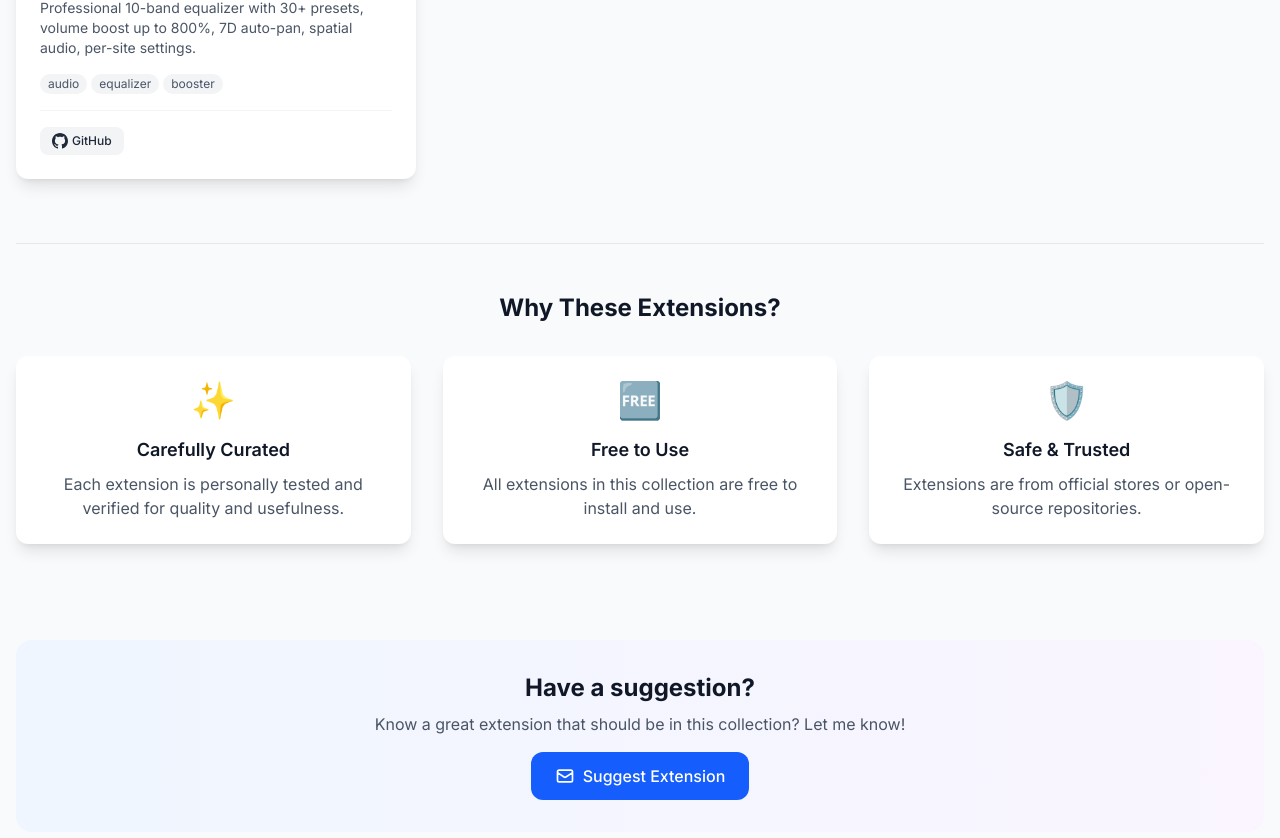
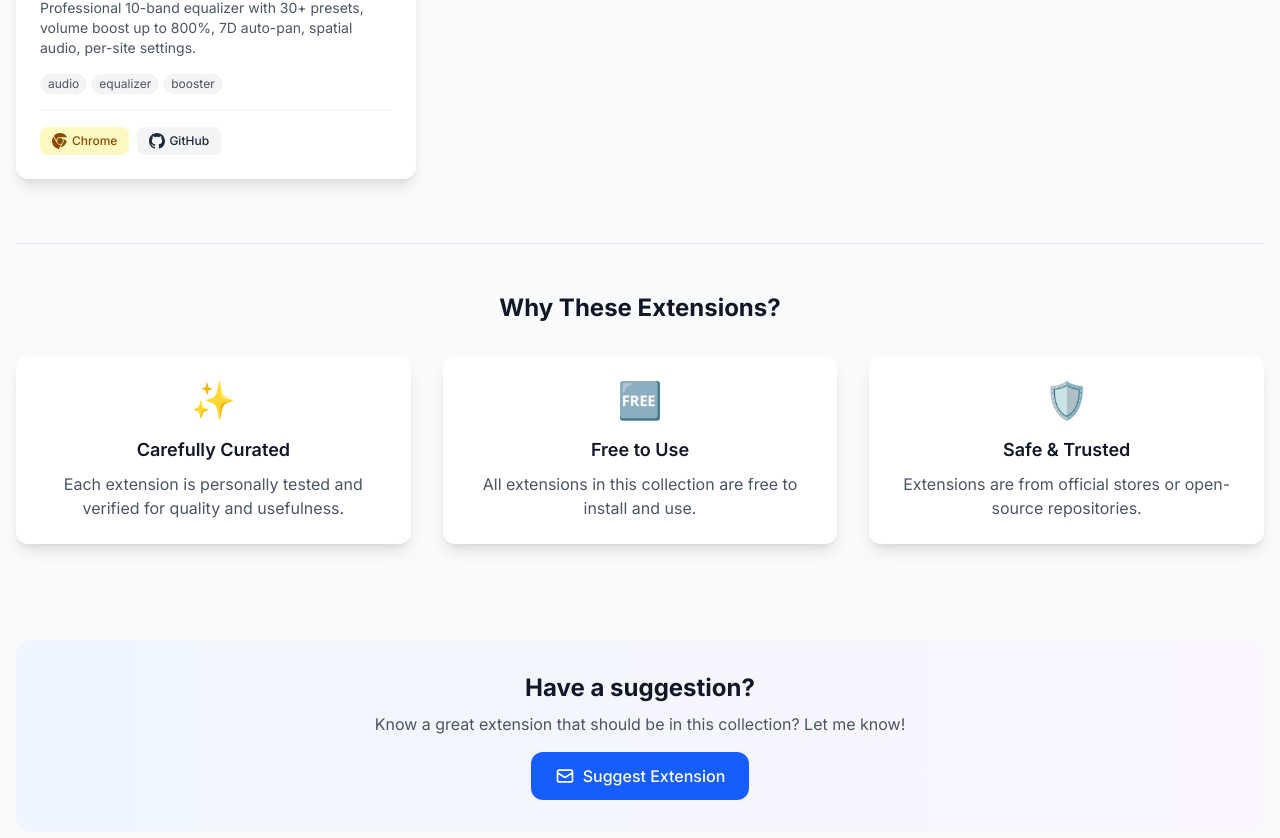
Before and after one commit to xuantruongg03/anytools, a Next.js app: page /en/browser-extensions in a window 1280 px wide. Shown: the part 1259-2097 px from the top of the page. Built offline with nearby package versions, Linux system fonts and the light colour scheme.

Commit message:
add new extension

```diff
--- a/src/config/tools.ts
+++ b/src/config/tools.ts
@@ -64,7 +64,7 @@ export const toolsConfig: ToolCategory[] = [
         icon: "📥",
         tools: [
             { href: "/tools/slideshare-downloader", icon: "📊", key: "slideshareDownloader" },
-            { href: "/tools/studocu-downloader", icon: "📚", key: "studocuDownloader" },
+            // { href: "/tools/studocu-downloader", icon: "📚", key: "studocuDownloader" },
         ],
     },
     {
--- a/src/constants/extensions.ts
+++ b/src/constants/extensions.ts
@@ -76,7 +76,7 @@ export const extensions: Extension[] = [
             vi: "Bộ cân bằng 10 băng tần chuyên nghiệp với hơn 30 cài đặt trước, tăng âm lượng lên đến 800%, tự động pan 7D, âm thanh không gian, cài đặt theo trang web.",
         },
         category: "utility",
-        chromeUrl: "",
+        chromeUrl: "https://chromewebstore.google.com/detail/audio-equalizer-booster-p/afjahjpokoljjendbbacaldjaakncpdn",
         githubUrl: "https://github.com/xuantruongg03/audio-equalizer-booster-extension",
         author: "xuantruongg03",
         tags: ["audio", "equalizer", "booster"],
```
